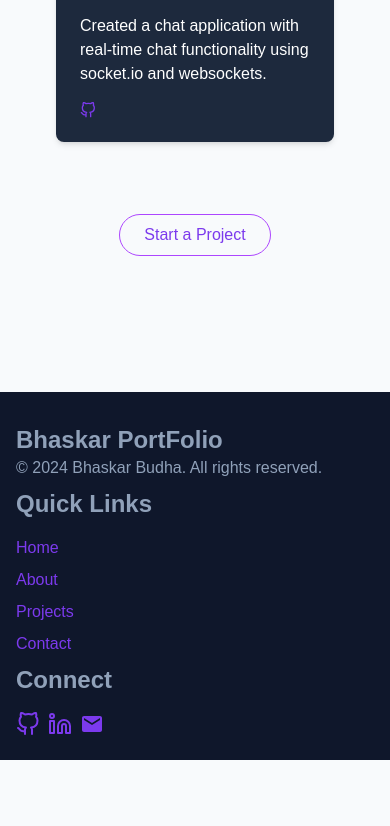
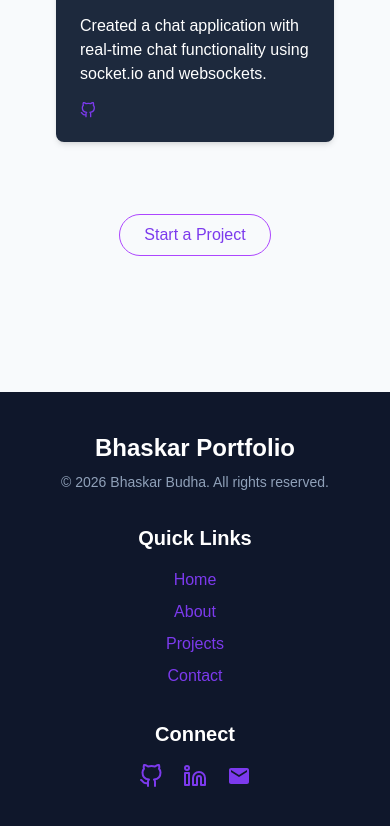
Before and after one commit to Bhaskar787/bhaskar-portfolio, a Next.js app in the folder client/: page / in a window 390 px wide. Shown: the part 3163-3989 px from the top of the page. Before the commit the page ends 3923 px from the top, so only its background shows below. Built offline with nearby package versions, Linux system fonts and the light colour scheme.

Commit message:
footer responsive column fixed

```diff
--- a/client/src/app/components/Footer.jsx
+++ b/client/src/app/components/Footer.jsx
@@ -1,20 +1,24 @@
+
+
 import { FiGithub, FiLinkedin } from "react-icons/fi";
 import { MdEmail } from "react-icons/md";
 
 export default function Footer() {
   return (
-    <footer className="bg-slate-900 text-slate-400 py-6 mt-12">
-    <div className="max-w-7xl grid grid-cols-1 md:grid-cols-2 lg:grid-cols-3 mx-auto flex items-start justify-between px-4 mt-2">
-        <div className="max-w-7xl  text-start ">
-          <h2 className="text-2xl font-semibold">Bhaskar PortFolio</h2>
-        &copy; 2024 Bhaskar Budha. All rights reserved.
+    <footer className="bg-slate-900 text-slate-400 py-10 mt-12">
+      <div className="max-w-7xl mx-auto px-8 grid grid-cols-1 md:grid-cols-2 lg:grid-cols-3 gap-8">
+
+
+        <div className="flex flex-col items-center md:items-start text-center md:text-left">
+          <h2 className="text-2xl font-semibold text-white">Bhaskar Portfolio</h2>
+          <p className="mt-2 text-sm">
+            &copy; {new Date().getFullYear()} Bhaskar Budha. All rights reserved.
+          </p>
         </div>
 
-
-  <div className="mt-2">
-  <h2 className="text-2xl font-semibold mb-4">Quick Links</h2>
-
-
+        {/* Quick Links  */}
+        <div className="flex flex-col items-center text-center">
+          <h2 className="text-xl font-semibold mb-4 text-white">Quick Links</h2>
           <ul className="flex flex-col space-y-2">
             <li>
               <a href="/" className="hover:text-purple-400 transition-colors duration-300">Home</a>
@@ -31,20 +35,25 @@ export default function Footer() {
           </ul>
         </div>
 
-                <div className="justify-content  space-x-2 mt-2">
+        {/* Connect  */}
+        <div className="flex flex-col items-center lg:items-end text-center lg:text-right">
+          <h2 className="text-xl font-semibold mb-4 text-white">Connect</h2>
+          <div className="flex items-center space-x-5">
+            <a href="https://github.com/Bhaskar787"  className="hover:text-purple-400 transition-colors text-2xl" target="_blank"  rel="noopener noreferrer"
 
-                  <h2 className="text-2xl font-semibold mb-4 ">Connect</h2>
+            >
+              <FiGithub />
+            </a>
+            <a
+              href="https://www.linkedin.com/in/bhaskar-budha-1a58b83b6" className="hover:text-purple-400 transition-colors text-2xl" target="_blank" rel="noopener noreferrer"
 
-                   <div className="justify-content flex items-center space-x-2 mt-2 ">
-                                  <a href="https://github.com/Bhaskar787" className="hover:text-purple-400 transition-colors text-2xl"><FiGithub /></a>
-                                <a href="https://www.linkedin.com/in/bhaskar-budha-1a58b83b6" className="hover:text-purple-400 transition-colors text-2xl"><FiLinkedin /></a>
-                              <a
-                    href="mailto:budhabhaskar11@gmail.com?subject=Hello Bhaskar&body=I want to contact you."
-                    className="hover:text-purple-400 transition-colors text-2xl"
+            >
+              <FiLinkedin />
+            </a>
+            <a href="mailto:budhabhaskar11@gmail.com?subject=Hello Bhaskar&body=I want to contact you." className="hover:text-purple-400 transition-colors text-2xl"
             >
               <MdEmail />
             </a>
-
           </div>
         </div>
 
```
Lines whose indentation alone changed are shown as unchanged.
